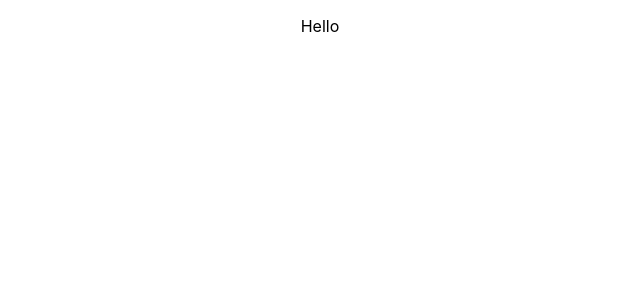
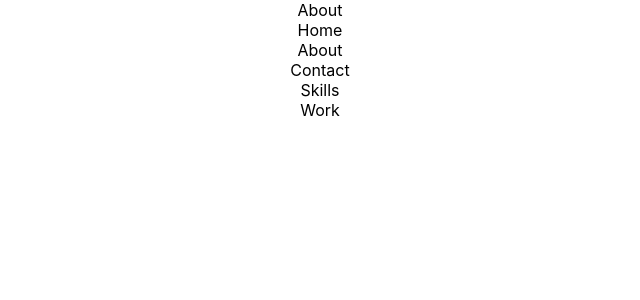
Before and after one commit to ttigerr/MyPortfolio, a React (Create React App) app in the folder portfolio-project/: page / in a window 1280 px wide. Shown: the top 300 px of the page, without its empty margins (320-960 px from the left). Built offline with nearby package versions, Linux system fonts and the light colour scheme.

Commit message:
import all components to the App.js file

```diff
--- a/portfolio-project/src/App.js
+++ b/portfolio-project/src/App.js
@@ -1,11 +1,24 @@
 // import logo from './logo.svg';
 import './App.css';
 
+// import all the component files
+import { Header } from './Components/Header';
+import { Home } from './Components/Home';
+import { About } from './Components/About';
+import { Contact } from './Components/Contact';
+import { Skills } from './Components/Skills';
+import { Work } from './Components/Work';
 
+// main app
 function App() {
   return (
     <div className="App">
-      <p>Hello</p>
+      <Header />
+      <Home />
+      <About />
+      <Contact />
+      <Skills />
+      <Work />
     </div>
   );
 }
--- a/portfolio-project/src/Components/About.jsx
+++ b/portfolio-project/src/Components/About.jsx
@@ -1,8 +1,5 @@
-import React from 'react'
-
-function About() {
+export function About() {
   return (
     <div>About</div>
   )
 }
-export default About
--- a/portfolio-project/src/Components/Contact.jsx
+++ b/portfolio-project/src/Components/Contact.jsx
@@ -1,8 +1,5 @@
-import React from 'react'
-
-function Contact() {
+export function Contact() {
   return (
     <div>Contact</div>
   )
 }
-export default Contact
--- a/portfolio-project/src/Components/Header.jsx
+++ b/portfolio-project/src/Components/Header.jsx
@@ -1,8 +1,5 @@
-import React from 'react'
-
-function Header() {
+export function Header() {
   return (
     <div>About</div>
   )
 }
-export default Header
--- a/portfolio-project/src/Components/Home.jsx
+++ b/portfolio-project/src/Components/Home.jsx
@@ -1,8 +1,5 @@
-import React from 'react'
-
-function Home() {
+export function Home() {
   return (
     <div>Home</div>
   )
 }
-export default Home
--- a/portfolio-project/src/Components/Skills.jsx
+++ b/portfolio-project/src/Components/Skills.jsx
@@ -1,8 +1,5 @@
-import React from 'react'
-
-function Skills() {
+export function Skills() {
   return (
     <div>Skills</div>
   )
 }
-export default Skills
--- a/portfolio-project/src/Components/Work.jsx
+++ b/portfolio-project/src/Components/Work.jsx
@@ -1,8 +1,5 @@
-import React from 'react'
-
-function Work() {
+export function Work() {
   return (
     <div>Work</div>
   )
 }
-export default Work
```
